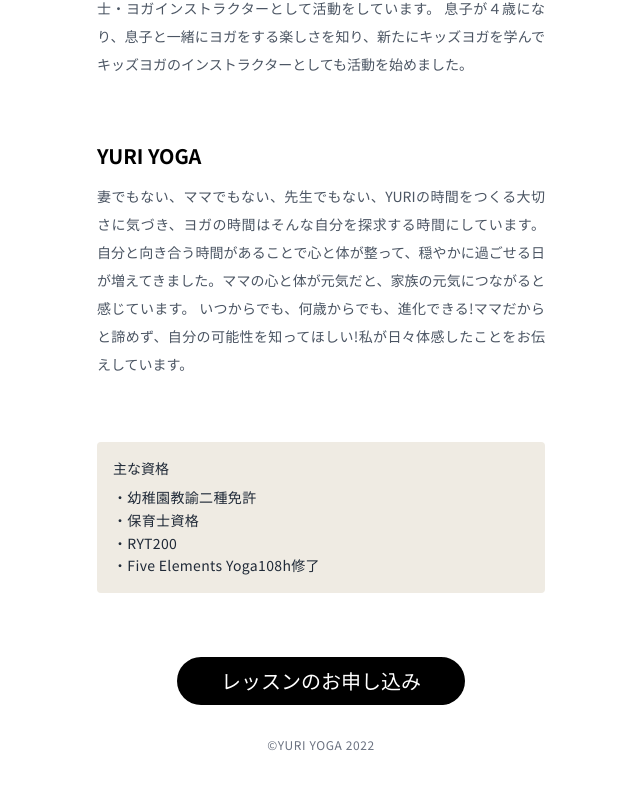
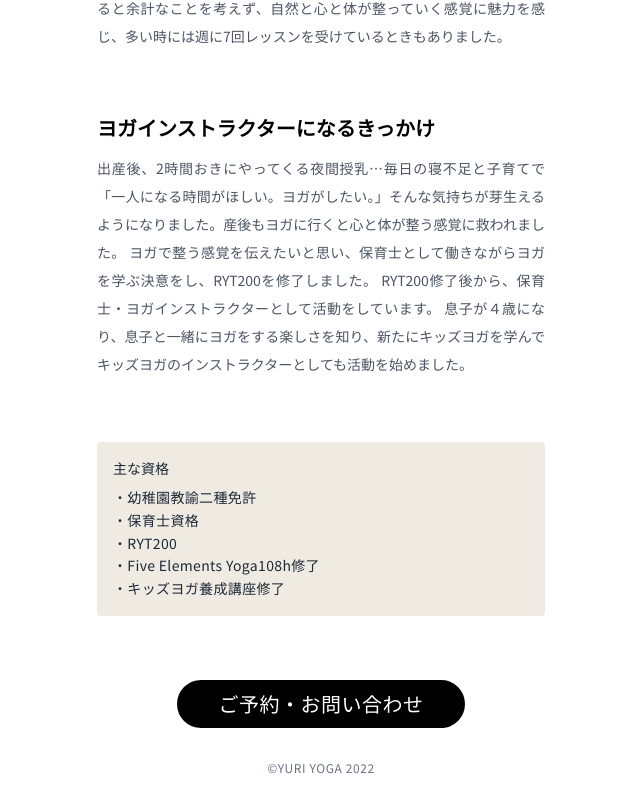
Before and after one commit to kawaidesign/yuriyoga, a Next.js app: page /profile in a window 1280 px wide. Shown: the part 807-1607 px from the top of the page, without its empty margins (319-959 px from the left). Before the commit the page ends 1584 px from the top, so only its background shows below. Built offline with nearby package versions, Linux system fonts and the light colour scheme.

Commit message:
12th commit

```diff
--- a/components/Button.tsx
+++ b/components/Button.tsx
@@ -1,6 +1,6 @@
 export default function Button({ text }: { text: string }) {
   return (
-    <button className='w-64 h-10 text-m mb-2 lg:w-72 lg:h-12 lg:text-xl text-white bg-black rounded-full hover:bg-red-500 duration-200'>
+    <button className='w-64 h-10 tracking-wide text-m mb-2 lg:w-72 lg:h-12 lg:text-xl text-white bg-black rounded-full hover:bg-red-500 duration-200'>
       {text}
     </button>
   );
--- a/pages/contact.tsx
+++ b/pages/contact.tsx
@@ -6,8 +6,8 @@ const Home: NextPage = () => {
     <>
       <Layout>
         <div className='container font-noto text-center py-4'>
-          <h1 className='text-md font-semibold tracking-wide mb-4 sm:text-lg'>
-            お問い合わせ・レッスンのお申し込み
+          <h1 className='text-2xl font-semibold tracking-wide mb-4 sm:text-3xl'>
+            ご予約・お問い合わせ
           </h1>
         </div>
       </Layout>
--- a/pages/index.tsx
+++ b/pages/index.tsx
@@ -43,7 +43,11 @@ const Home: NextPage = () => {
               <br />
               平塚市内カフェにてレッスン中
             </h2>
-            <Button text='レッスンのお申し込み' />
+            <Link href='/contact'>
+              <a>
+                <Button text='ご予約・お問い合わせ' />
+              </a>
+            </Link>
           </div>
         </div>
       </Layout>
--- a/pages/lesson.tsx
+++ b/pages/lesson.tsx
@@ -17,9 +17,6 @@ const Home: NextPage = () => {
           <p className='text-sm sm:text-lg m-auto px-4 text-gray-600 text-center leading-relaxed my-16 sm:w-[720px]'>
             <span className='inline-block'>YURI YOGAが行っているレッスンを</span>
             <span className='inline-block'>ご紹介します。</span>
-            <span className='inline-block'>オンラインレッスン、パーソナルレッスンも</span>
-            <span className='inline-block'>行っていますので</span>
-            <span className='inline-block'>お気軽にお問い合わせください。</span>
           </p>
 
           <FadeIn>
@@ -136,12 +133,19 @@ const Home: NextPage = () => {
           </FadeIn>
         </div>
 
-        <div className='w-full flex justify-center mb-20'>
-          <Link href='/'>
+        <div className='w-full flex justify-center mb-8'>
+          <Link href='/contact'>
             <a>
-              <Button text='レッスンのお申し込み' />
+              <Button text='ご予約・お問い合わせ' />
             </a>
           </Link>
+        </div>
+        <div className='container font-noto text-center py-4'>
+          <p className='text-sm sm:text-lg m-auto px-4 text-gray-600 text-center leading-relaxed mb-8 sm:w-[720px]'>
+            <span className='inline-block'>オンラインレッスン、パーソナルレッスンも</span>
+            <span className='inline-block'>行っていますので</span>
+            <span className='inline-block'>お気軽にお問い合わせください。</span>
+          </p>
         </div>
       </Layout>
     </>
--- a/pages/profile.tsx
+++ b/pages/profile.tsx
@@ -28,6 +28,16 @@ const Home: NextPage = () => {
           <div className='m-auto px-4 text-justify sm:w-[480px]'>
             <FadeIn>
               <section className='mb-16'>
+                <h3 className='text-base font-semibold h-10 sm:text-xl'>YURI YOGA</h3>
+                <p className='text-gray-600 text-sm leading-loose'>
+                  妻でもない、ママでもない、先生でもない、YURIの時間をつくる大切さに気づき、ヨガの時間はそんな自分を探求する時間にしています。
+                  自分と向き合う時間があることで心と体が整って、穏やかに過ごせる日が増えてきました。ママの心と体が元気だと、家族の元気につながると感じています。
+                  いつからでも、何歳からでも、進化できる!ママだからと諦めず、自分の可能性を知ってほしい!私が日々体感したことをお伝えしています。
+                </p>
+              </section>
+            </FadeIn>
+            <FadeIn>
+              <section className='mb-16'>
                 <h3 className='text-base font-semibold h-10 sm:text-xl'>ヨガに出会うきっかけ</h3>
                 <p className='text-gray-600 text-sm leading-loose'>
                   夫の転勤で地元を離れ、知らない土地で何か夢中になれるものはないかと思い、フィットネス感覚で始めたのがヨガでした。
@@ -49,16 +59,6 @@ const Home: NextPage = () => {
               </section>
             </FadeIn>
             <FadeIn>
-              <section className='mb-16'>
-                <h3 className='text-base font-semibold h-10 sm:text-xl'>YURI YOGA</h3>
-                <p className='text-gray-600 text-sm leading-loose'>
-                  妻でもない、ママでもない、先生でもない、YURIの時間をつくる大切さに気づき、ヨガの時間はそんな自分を探求する時間にしています。
-                  自分と向き合う時間があることで心と体が整って、穏やかに過ごせる日が増えてきました。ママの心と体が元気だと、家族の元気につながると感じています。
-                  いつからでも、何歳からでも、進化できる!ママだからと諦めず、自分の可能性を知ってほしい!私が日々体感したことをお伝えしています。
-                </p>
-              </section>
-            </FadeIn>
-            <FadeIn>
               <section className='mb-12 p-4 bg-[#efebe3] rounded'>
                 <h4 className='text-gray-800 text-sm mb-2'>主な資格</h4>
                 <ul className='text-gray-800 text-sm leading-relaxed tracking-wide'>
@@ -66,15 +66,16 @@ const Home: NextPage = () => {
                   <li>・保育士資格</li>
                   <li>・RYT200</li>
                   <li>・Five Elements Yoga108h修了</li>
+                  <li>・キッズヨガ養成講座修了</li>
                 </ul>
               </section>
             </FadeIn>
           </div>
         </div>
         <div className='w-full flex justify-center'>
-          <Link href='/'>
+          <Link href='/contact'>
             <a>
-              <Button text='レッスンのお申し込み' />
+              <Button text='ご予約・お問い合わせ' />
             </a>
           </Link>
         </div>
```
